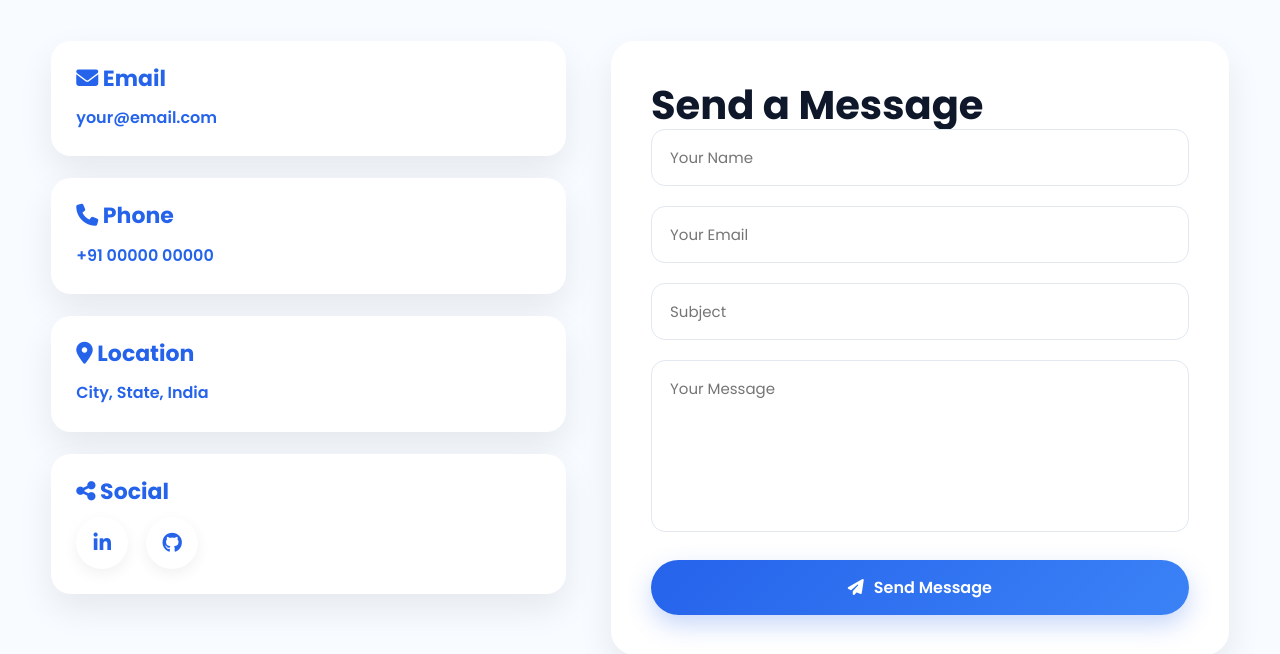
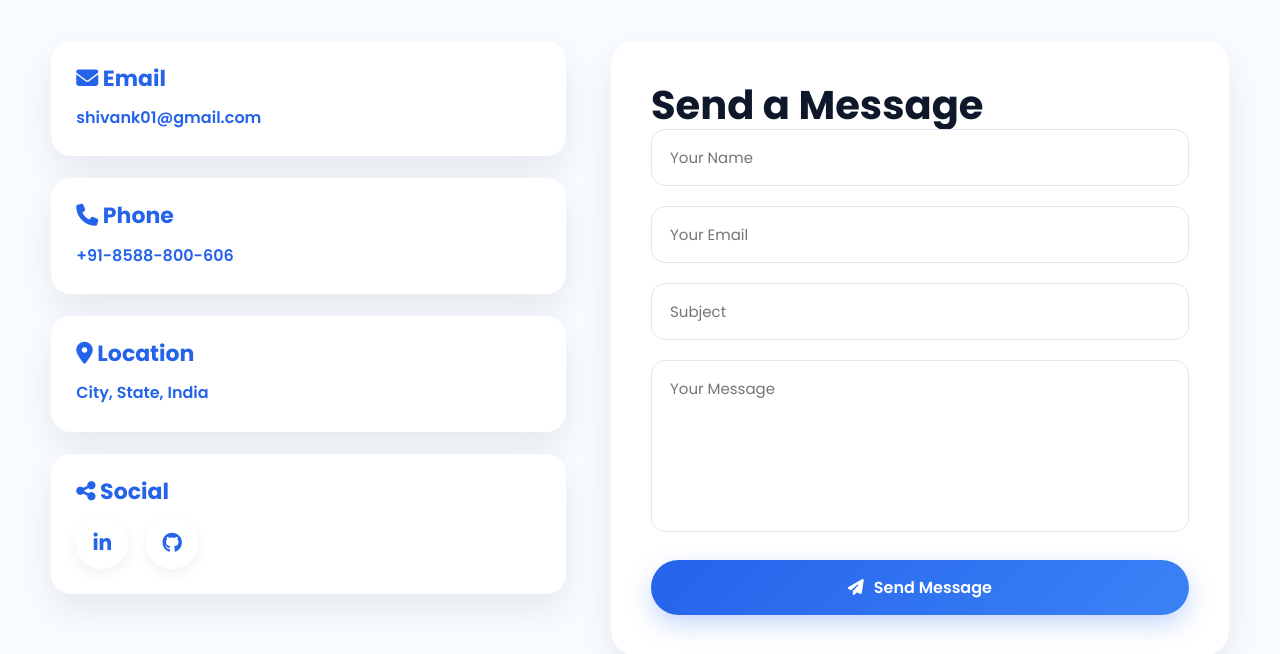
Before and after one commit to shivank0107/shivank-portfolio, a Flask app: page /contact in a window 1280 px wide. Shown: the part 310-964 px from the top of the page. Run offline with Flask 3, Linux system fonts and the light colour scheme.

```diff
--- a/templates/contact.html
+++ b/templates/contact.html
@@ -31,7 +31,7 @@ Contact | Shivank Rastogi
 
                     <h2><i class="fa-solid fa-envelope"></i> Email</h2>
 
-                    <a href="mailto:your@email.com">your@email.com</a>
+                    <a href="mailto:shivank01@gmail.com">shivank01@gmail.com</a>
 
                 </div>
 
@@ -39,7 +39,7 @@ Contact | Shivank Rastogi
 
                     <h2><i class="fa-solid fa-phone"></i> Phone</h2>
 
-                    <a href="tel:+910000000000">+91 00000 00000</a>
+                    <a href="tel:+91-8588-800-606">+91-8588-800-606</a>
 
                 </div>
 
```
